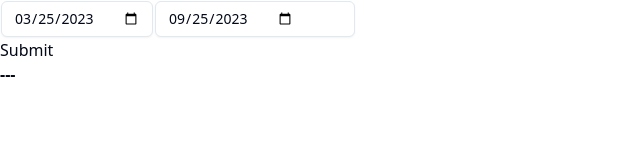
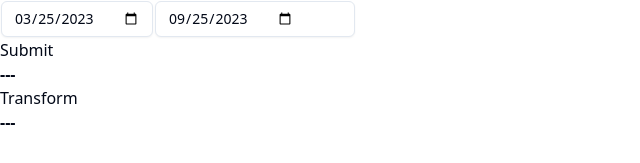
Before and after one commit to dxta-dev/pipeline, a Next.js app in the folder apps/app/: page / in a window 1280 px wide. Shown: the part 267-430 px from the top of the page, without its empty margins (0-640 px from the left). Built offline with nearby package versions, Linux system fonts and the light colour scheme; no server answers.

Commit message:
add ui to start transform

```diff
--- a/apps/app/src/app/page.tsx
+++ b/apps/app/src/app/page.tsx
@@ -2,6 +2,7 @@ import { UserButton, OrganizationSwitcher } from "@clerk/nextjs";
 import { MainNav } from "~/components/ui/main-nav";
 import { GenerateToken } from "~/components/generate-token";
 import { ExtractStartForm } from "~/components/extract-start-form";
+import { TransformStartForm } from "~/components/transform-start-form";
 
 export default function Page() {
   return (
@@ -19,6 +20,7 @@ export default function Page() {
       </div>
       <GenerateToken />
       <ExtractStartForm/>
+      <TransformStartForm/>
     </>
   );
 }
--- /dev/null
+++ b/apps/app/src/components/transform-start-form.tsx
@@ -0,0 +1,45 @@
+"use client"
+import { useAuth } from '@clerk/nextjs';
+import { useState } from 'react';
+
+
+export function TransformStartForm() {
+  const { getToken } = useAuth();
+  const [status, setStatus] = useState('---');
+  const [body, setBody] = useState('');
+
+  const handleClick = async () => {
+    if (!process.env.NEXT_PUBLIC_TRANSFORM_API_URL) return console.error('Missing ENV variable: NEXT_PUBLIC_TRANSFORM_API_URL');
+    setStatus('...');
+    setBody('');
+
+    const token = await getToken({ template: 'dashboard' });
+    if (!token) return;
+
+    const res = await fetch(process.env.NEXT_PUBLIC_TRANSFORM_API_URL, {
+      method: 'post',
+      headers: {
+        'Authorization': 'Bearer ' + token
+      }
+    });
+
+    const jsonBody = await res.json() as unknown;
+    setStatus(res.status.toString());
+    setBody(JSON.stringify(jsonBody, null, 2));
+
+  };
+
+
+  return (
+    <>
+      <div>
+        <button onClick={() => { handleClick().catch(console.log) }}>
+          Transform
+        </button>
+      </div>
+      <div><b>{status}</b></div>
+      <pre>{body}</pre>
+    </>
+  );
+
+}
```
Also changed, not shown: 1 other file (tests, documents, lock files or other folders).
